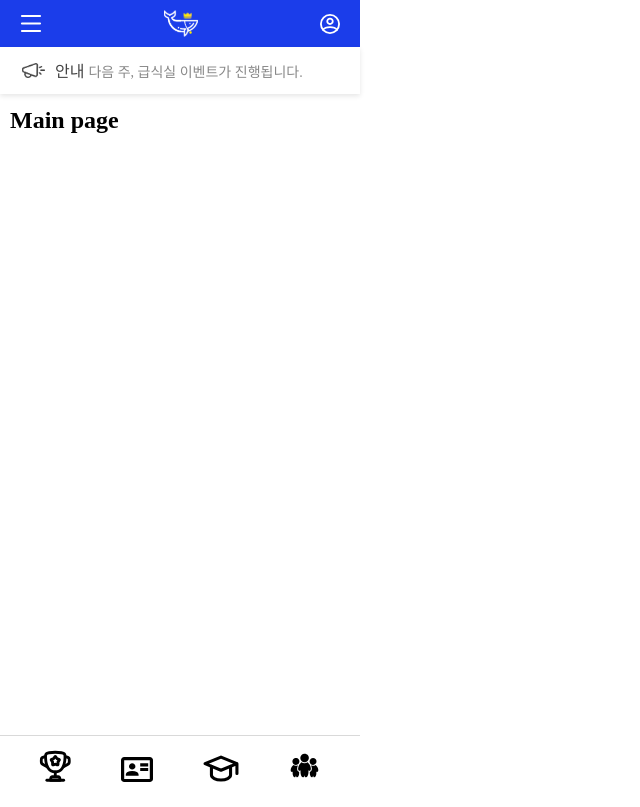
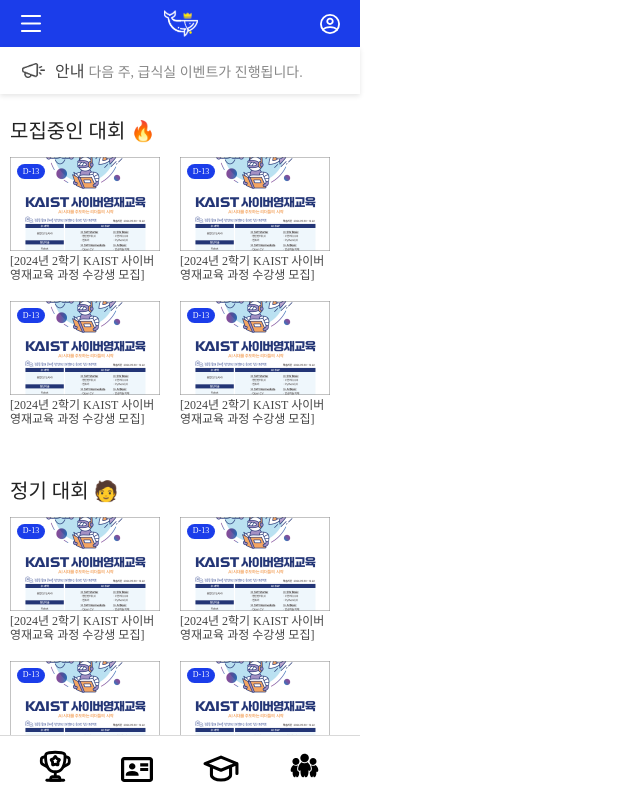
Before and after one commit to 2024Narsha/NARSHA-WEB, a React (Create React App) app: page / in a window 1280 px wide. Shown: the whole page, without its empty margins (0-640 px from the left). Built offline with nearby package versions, Linux system fonts and the light colour scheme.

Commit message:
main page and content component edit

```diff
--- a/src/components/BottomBar/Footer.css
+++ b/src/components/BottomBar/Footer.css
@@ -11,6 +11,7 @@
   align-items: center; /* 세로 중앙 정렬 */
   justify-content: space-around;
   z-index: 1000; /* 다른 요소 위에 표시 */
+  background-color: white;
 }
 
 .footer-icons {
@@ -34,12 +35,10 @@
   transform: translateY(-8px); /* 선택된 아이콘을 위로 이동 */
 }
 
-/* 아이콘 위에 마우스를 올렸을 때와 선택된 상태의 hover 효과를 분리 */
 .footer-icon:hover {
-  transform: translateY(-4px); /* hover 시 조금 덜 올라가게 수정 */
+  transform: translateY(-4px);
 }
 
-/* 선택된 상태에서는 hover 효과 제거 */
 .footer-icon.selected:hover {
-  transform: translateY(-8px); /* 선택된 아이콘은 항상 위로 이동 */
+  transform: translateY(-8px);
 }
--- /dev/null
+++ b/src/components/ContestView/index.tsx
@@ -0,0 +1,38 @@
+import './style.css';
+
+const ContestPreview = () => {
+  const deadline: string = 'D-13';
+  const postTitlePreview: string = '[2024년 2학기 KAIST 사이버 영재교육 과정 수강생 모집]';
+
+  return (
+    <div className='post-preview-container'>
+      <div className='preview-img-box'>
+        <div className='preview-img'>
+          <img src={`${process.env.PUBLIC_URL}/kaist.png`} alt="Contest" />
+        </div>
+        <div className='deadline-box'>{deadline}</div>
+      </div>
+      <div className='preview-title'>{postTitlePreview}</div>
+    </div>
+  );
+}
+
+export default function ContestView() {
+  const contestListTitle: string = '정기 대회 🧑‍';
+
+  return (
+    <>
+      <h1 className="post-list-title">{contestListTitle}</h1>
+      <div className='post-list-container'>
+        <ContestPreview />
+        <ContestPreview />
+        <ContestPreview />
+        <ContestPreview />
+        <ContestPreview />
+        <ContestPreview />
+        <ContestPreview />
+        <ContestPreview />
+      </div>
+    </>
+  );
+}
--- /dev/null
+++ b/src/components/ContestView/style.css
@@ -0,0 +1,18 @@
+/* 기존 CSS 내용 유지 */
+
+/* 필요에 따라 추가적인 스타일 조정 */
+.post-list-container {
+  display: flex;
+  flex-direction: column; /* 열 방향으로 배치 */
+  flex-wrap: wrap;
+  justify-content: space-between;
+  width: 320px;
+  height: 280px;
+  overflow-x: scroll; /* 가로 스크롤 활성화 */
+}
+
+.post-preview-container {
+  max-width: 150px;
+  height: auto; /* 높이를 자동으로 조정 */
+  margin: 0 20px 10px 0; /* 아래 여백 추가 */
+}
--- a/src/components/PreviewList/style.css
+++ b/src/components/PreviewList/style.css
@@ -6,7 +6,7 @@
 }
 
 body{
-  -ms-overflow-style: none; // 스크롤바 없애기
+  -ms-overflow-style: none;
   &::-webkit-scrollbar{
     display: none;
   }
--- a/src/pages/Main/Main.css
+++ b/src/pages/Main/Main.css
@@ -56,3 +56,7 @@
   margin-top: 97px; /* 헤더와 공지사항 높이를 반영한 여백 */
   padding: 10px;
 }
+
+.content p {
+  height: 30px;
+}
--- a/src/pages/Main/Main.tsx
+++ b/src/pages/Main/Main.tsx
@@ -2,6 +2,8 @@
 import Header from '../../components/Header/Header';
 import Footer from '../../components/BottomBar/Footer';
 import React, { useState, useEffect } from 'react';
+import PreviewList from '../../components/PreviewList';
+import ContestView from '../../components/ContestView';
 
 const NoticeBar = () => {
   const notices = [
@@ -36,7 +38,9 @@
       <Header />
       <NoticeBar />
       <div className="content">
-        <h2>Main page</h2>
+        <PreviewList />
+        <p />
+        <ContestView />
         {/* 여기에 페이지의 내용을 추가합니다. */}
       </div>
       <Footer />
```
